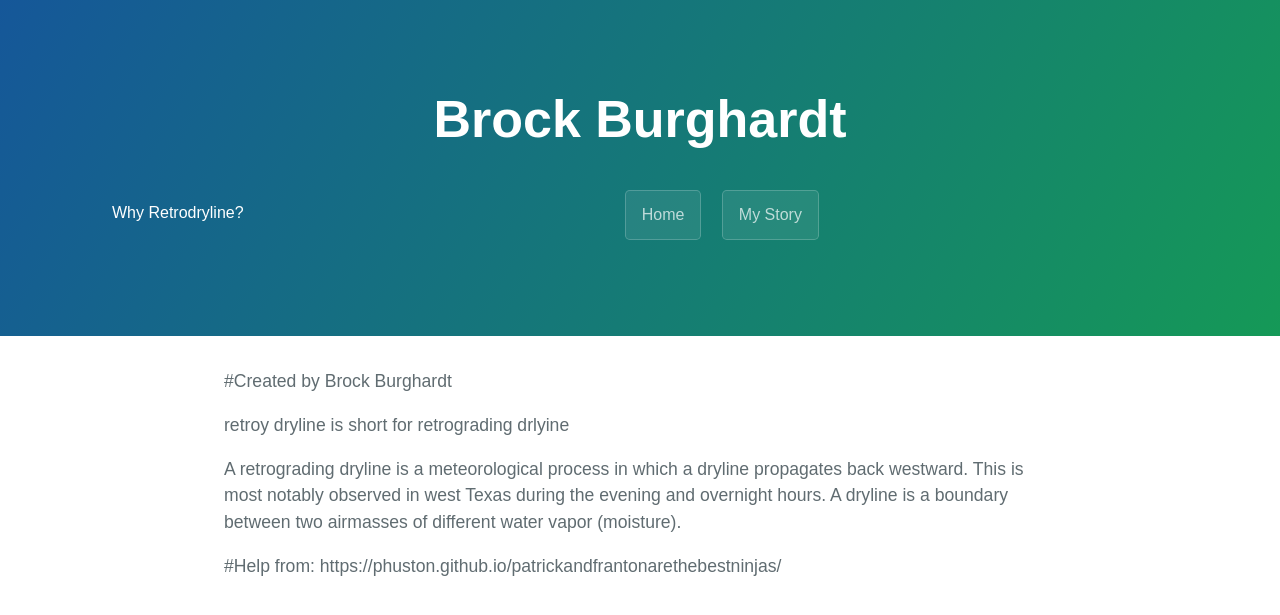
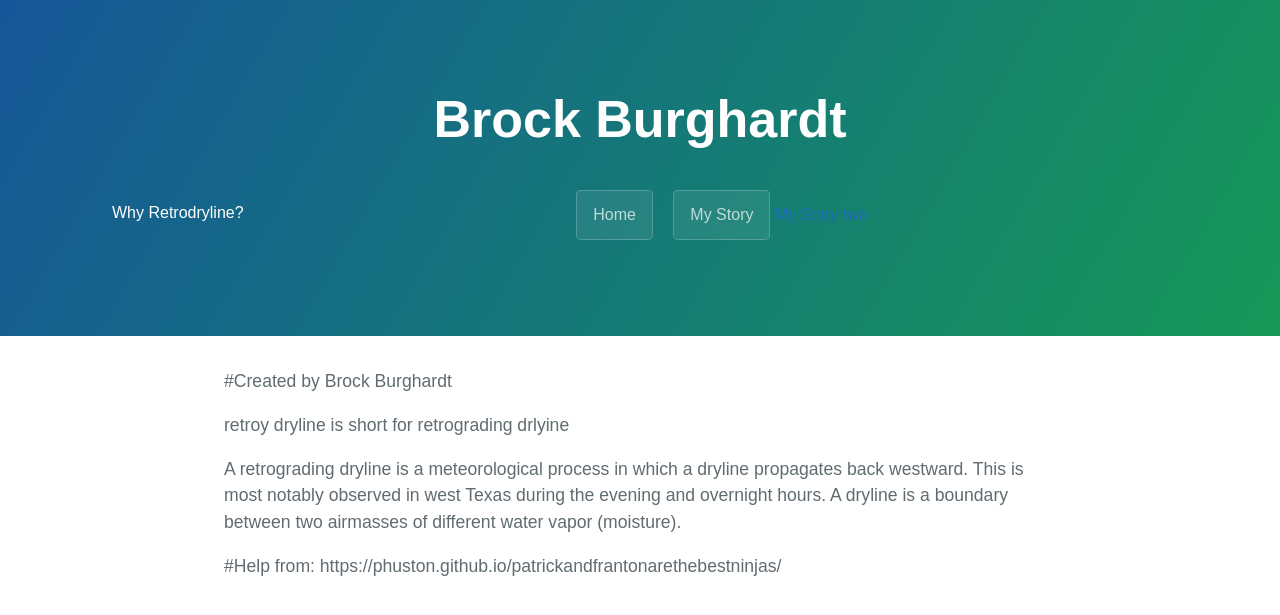
Before and after one commit to retrodryline-zz/retrodryline.github.io, a Jekyll site: the page built from retro.md, in a window 1280 px wide. Shown: the top 615 px of the page. Built offline with Jekyll 4.4.1, drawn with Linux system fonts in a browser that asks for light colours.

Commit message:
Update template.html

```diff
--- a/_layouts/template.html
+++ b/_layouts/template.html
@@ -82,6 +82,7 @@
       <!-- <div class="navbar"> -->
        <a href="index" class="btn">Home</a>
        <a href="mystory" class="btn">My Story</a>
+       <a href="mystory" class="dropbtn">My Story two</a>
        <div class="dropdown">
          <button class="dropbtn">Why Retrodryline?
            <i class="fa fa-caret-down"></i>
```
